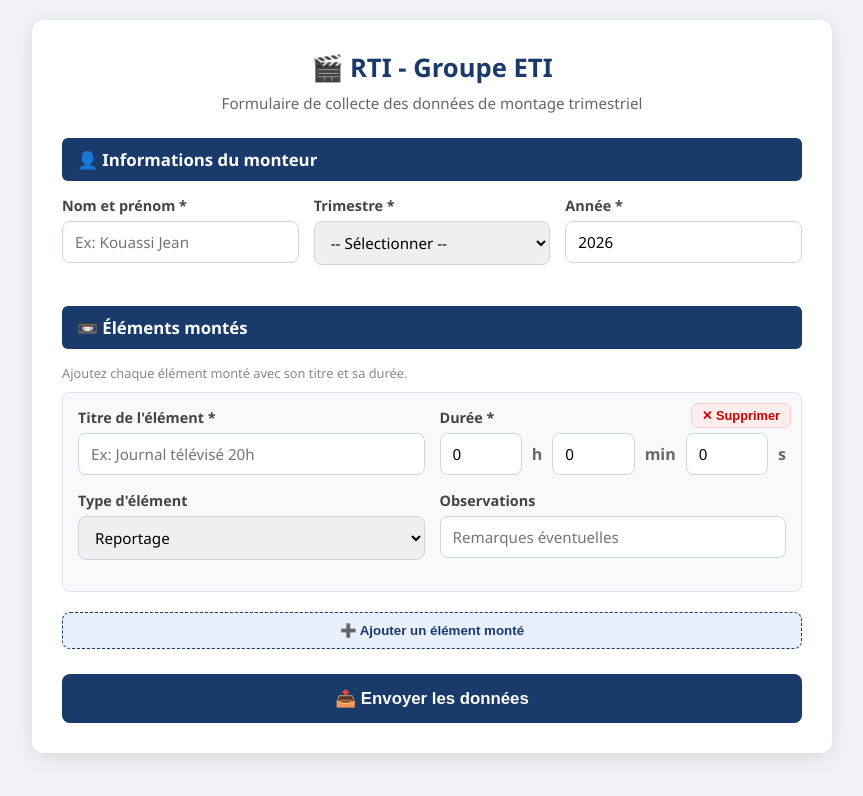
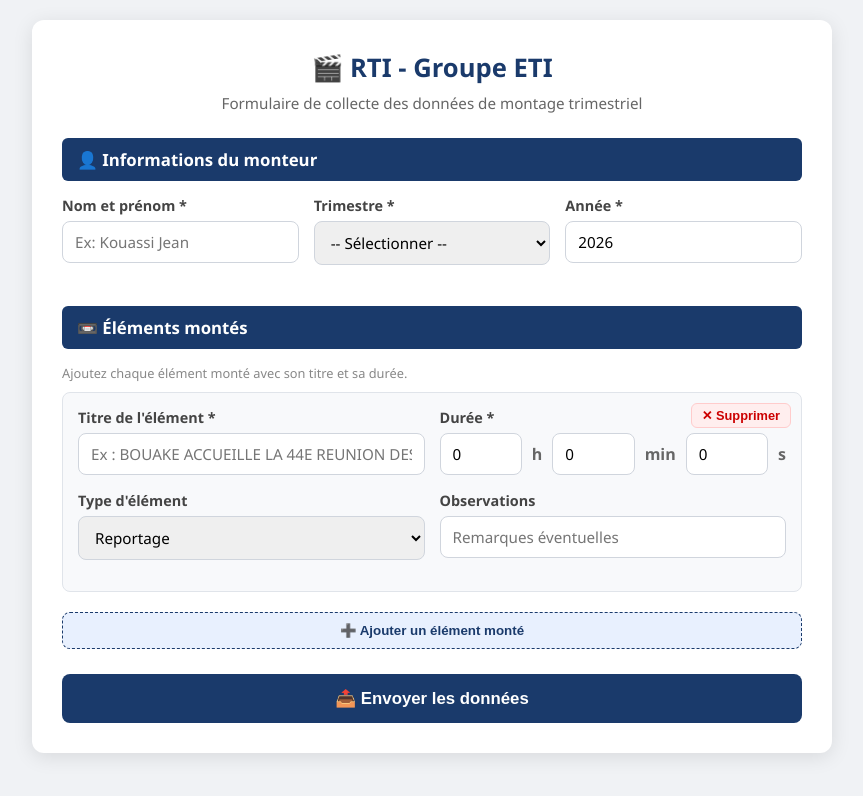
Before and after one commit to alainDanho/form-montage, a plain HTML site: page index.html in a window 1280 px wide. Shown: the whole page, without its empty margins (208-1071 px from the left). Drawn offline with Linux system fonts and the light colour scheme.

Commit message:
Modify input placeholder and select options
Updated input placeholder and modified options in the select dropdown.

```diff
--- a/index.html
+++ b/index.html
@@ -221,7 +221,7 @@
         <div class="row">
           <div class="form-group">
             <label>Titre de l'élément *</label>
-            <input type="text" name="Titre_element[]" required placeholder="Ex: Journal télévisé 20h">
+            <input type="text" name="Titre_element[]" required placeholder="Ex : BOUAKE ACCUEILLE LA 44E REUNION DES INTERVILLES DES ROTARY">
           </div>
           <div class="form-group">
             <label>Durée *</label>
@@ -240,12 +240,10 @@
             <label>Type d'élément</label>
             <select name="Type_element[]">
               <option value="Reportage">Reportage</option>
-              <option value="Journal">Journal</option>
+              <option value="Débat">Débat</option>
               <option value="Magazine">Magazine</option>
               <option value="Documentaire">Documentaire</option>
-              <option value="Spot publicitaire">Spot publicitaire</option>
-              <option value="Émission">Émission</option>
-              <option value="Autre">Autre</option>
+              <option value="Fiction">Fiction</option>
             </select>
           </div>
           <div class="form-group">
```
